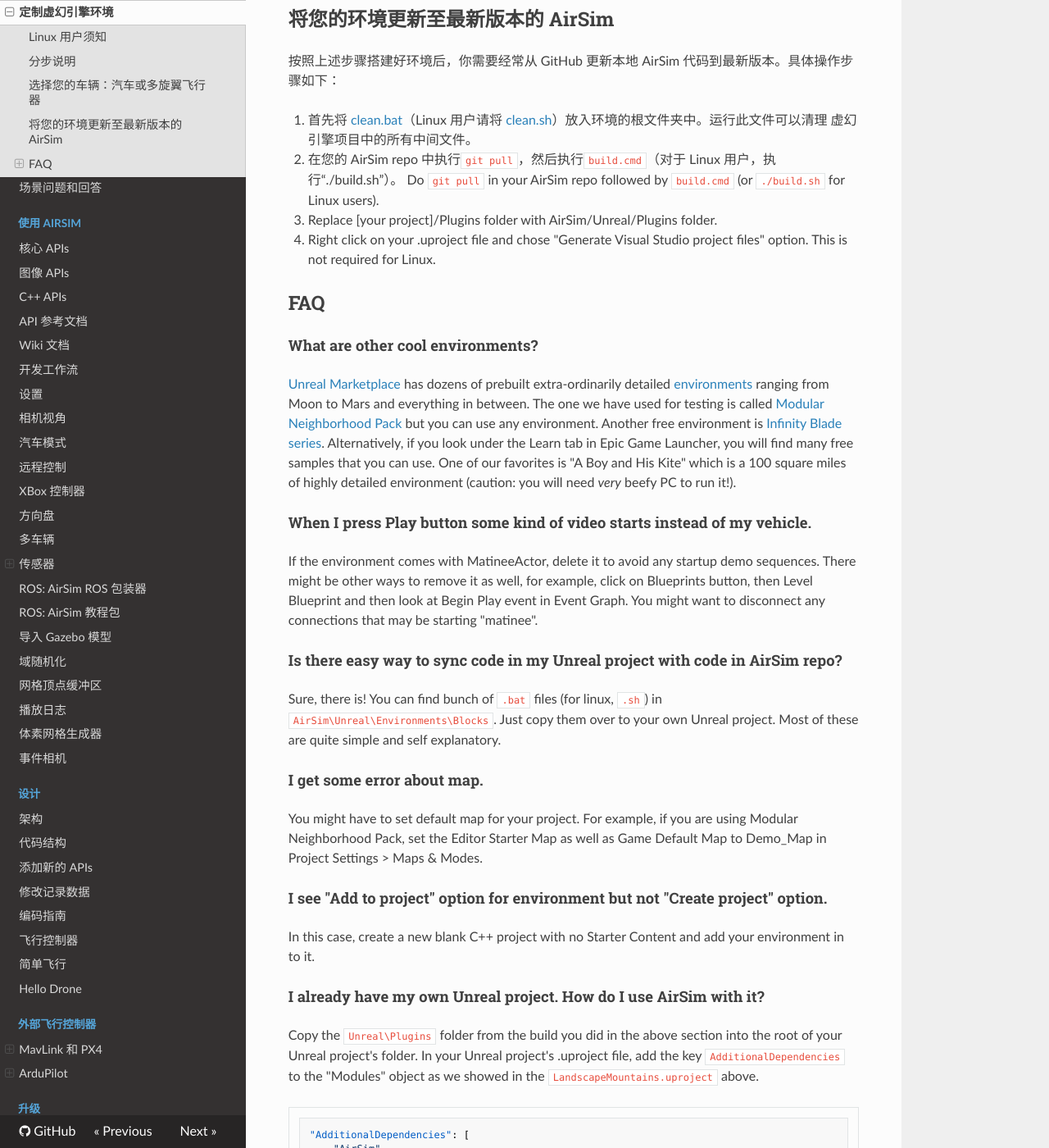
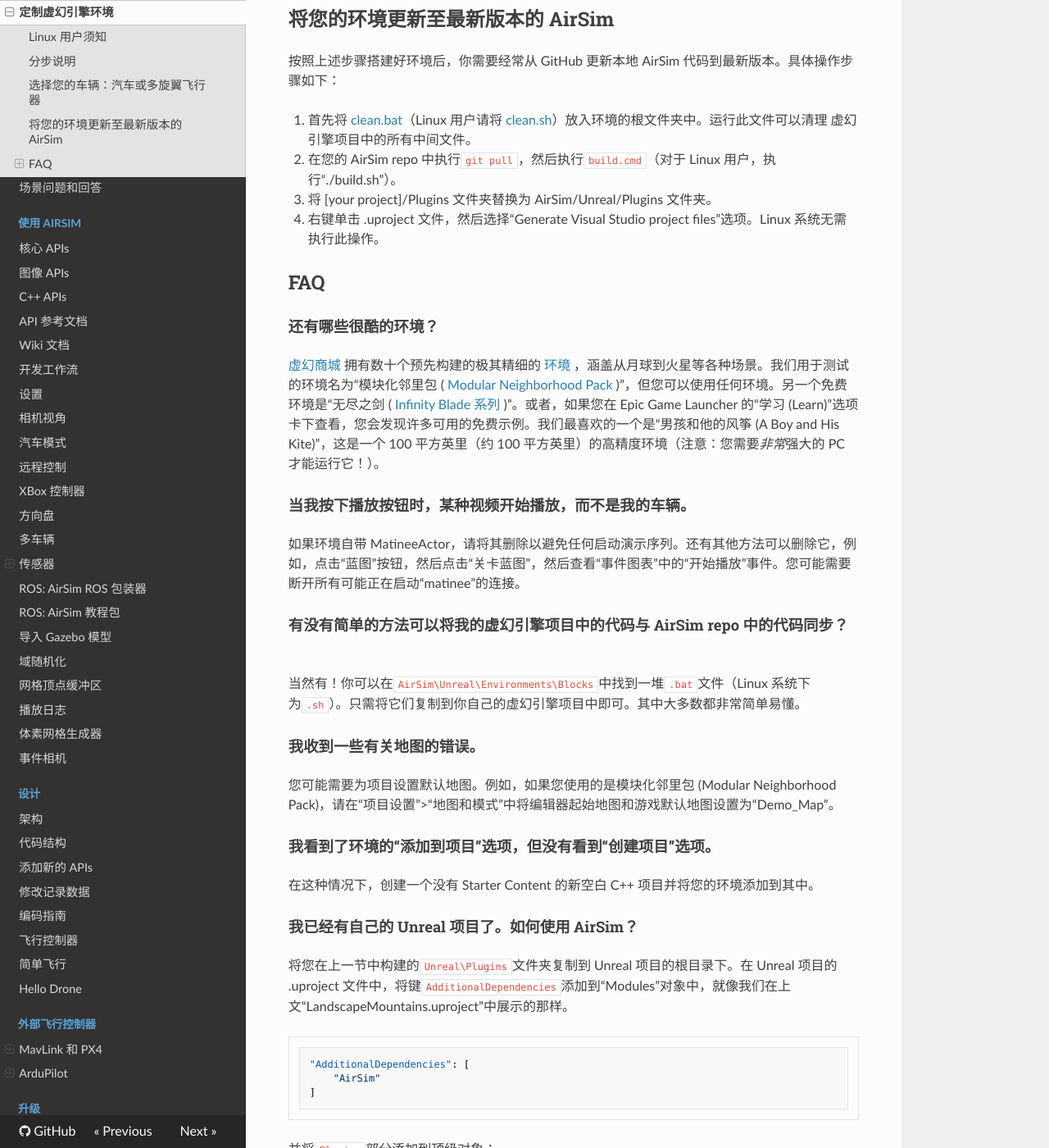
Before and after one commit to nongfu212/air_doc, an MkDocs documentation site: the page built from docs/unreal_custenv.md, in a window 1280 px wide and 1400 px high, scrolled down 4704 px. Shown: the whole window at 82% size. Built offline with MkDocs 1.6.1, drawn with Linux system fonts in a browser that asks for light colours; nearby versions of some CDN libraries; some of the changed text lies outside the part shown.

Commit message:
创建和设置虚幻环境

````diff
--- a/docs/unreal_custenv.md
+++ b/docs/unreal_custenv.md
@@ -108,38 +108,46 @@
 按照上述步骤搭建好环境后，你需要经常从 GitHub 更新本地 AirSim 代码到最新版本。具体操作步骤如下：
 
 1. 首先将 [clean.bat](https://github.com/Microsoft/AirSim/blob/main/Unreal/Environments/Blocks/clean.bat)（Linux 用户请将 [clean.sh](https://github.com/Microsoft/AirSim/blob/main/Unreal/Environments/Blocks/clean.sh)）放入环境的根文件夹中。运行此文件可以清理 虚幻引擎项目中的所有中间文件。
-2. 在您的 AirSim repo 中执行`git pull`，然后执行`build.cmd`（对于 Linux 用户，执行“./build.sh”）。 Do `git pull` in your AirSim repo followed by `build.cmd` (or `./build.sh` for Linux users).
-3. Replace [your project]/Plugins folder with AirSim/Unreal/Plugins folder.
-4. Right click on your .uproject file and chose "Generate Visual Studio project files" option. This is not required for Linux.
+2. 在您的 AirSim repo 中执行`git pull`，然后执行`build.cmd`（对于 Linux 用户，执行“./build.sh”）。
+3. 将 [your project]/Plugins 文件夹替换为 AirSim/Unreal/Plugins 文件夹。
+4. 右键单击 .uproject 文件，然后选择“Generate Visual Studio project files”选项。Linux 系统无需执行此操作。
 
 ## FAQ
 
-#### What are other cool environments?
-[Unreal Marketplace](https://www.unrealengine.com/marketplace) has dozens of prebuilt extra-ordinarily detailed [environments](https://www.unrealengine.com/marketplace/content-cat/assets/environments) ranging from Moon to Mars and everything in between. The one we have used for testing is called [Modular Neighborhood Pack](https://www.unrealengine.com/marketplace/modular-neighborhood-pack)
-but you can use any environment. Another free environment is [Infinity Blade series](https://www.unrealengine.com/marketplace/infinity-blade-plain-lands). Alternatively, if you look under the Learn tab in Epic Game Launcher, you will find many free samples that you can use. One of our favorites is "A Boy and His Kite" which is a 100 square miles of highly detailed environment (caution: you will need *very* beefy PC to run it!).
+#### 还有哪些很酷的环境？
 
-#### When I press Play button some kind of video starts instead of my vehicle.
-If the environment comes with MatineeActor, delete it to avoid any startup demo sequences. There might be other ways to remove it as well, for example, click on Blueprints button, then Level Blueprint and then look at Begin Play event in Event Graph. You might want to disconnect any connections that may be starting "matinee".
+[虚幻商城](https://www.unrealengine.com/marketplace) 拥有数十个预先构建的极其精细的 [环境](https://www.unrealengine.com/marketplace/content-cat/assets/environments) ，涵盖从月球到火星等各种场景。我们用于测试的环境名为“模块化邻里包 ( [Modular Neighborhood Pack](https://www.unrealengine.com/marketplace/modular-neighborhood-pack) )”，但您可以使用任何环境。另一个免费环境是“无尽之剑 ( [Infinity Blade 系列](https://www.unrealengine.com/marketplace/infinity-blade-plain-lands) )”。或者，如果您在 Epic Game Launcher 的“学习 (Learn)”选项卡下查看，您会发现许多可用的免费示例。我们最喜欢的一个是“男孩和他的风筝 (A Boy and His Kite)”，这是一个 100 平方英里（约 100 平方英里）的高精度环境（注意：您需要*非常*强大的 PC 才能运行它！）。
 
-#### Is there easy way to sync code in my Unreal project with code in AirSim repo?
-Sure, there is! You can find bunch of `.bat` files (for linux, `.sh`) in `AirSim\Unreal\Environments\Blocks`. Just copy them over to your own Unreal project. Most of these are quite simple and self explanatory.
 
-#### I get some error about map.
-You might have to set default map for your project. For example, if you are using Modular Neighborhood Pack, set the Editor Starter Map as well as Game Default Map to Demo_Map in Project Settings > Maps & Modes.
+#### 当我按下播放按钮时，某种视频开始播放，而不是我的车辆。
 
-#### I see "Add to project" option for environment but not "Create project" option.
-In this case, create a new blank C++ project with no Starter Content and add your environment in to it.
+如果环境自带 MatineeActor，请将其删除以避免任何启动演示序列。还有其他方法可以删除它，例如，点击“蓝图”按钮，然后点击“关卡蓝图”，然后查看“事件图表”中的“开始播放”事件。您可能需要断开所有可能正在启动“matinee”的连接。
 
-#### I already have my own Unreal project. How do I use AirSim with it?
-Copy the `Unreal\Plugins` folder from the build you did in the above section into the root of your Unreal project's folder. In your Unreal project's .uproject file, add the key `AdditionalDependencies` to the "Modules" object
-as we showed in the `LandscapeMountains.uproject` above.
+#### 有没有简单的方法可以将我的虚幻引擎项目中的代码与 AirSim repo 中的代码同步？
+
+当然有！你可以在`AirSim\Unreal\Environments\Blocks`中找到一堆`.bat`文件（Linux 系统下为`.sh`）。只需将它们复制到你自己的虚幻引擎项目中即可。其中大多数都非常简单易懂。
+
+
+#### 我收到一些有关地图的错误。
+
+您可能需要为项目设置默认地图。例如，如果您使用的是模块化邻里包 (Modular Neighborhood Pack)，请在“项目设置”>“地图和模式”中将编辑器起始地图和游戏默认地图设置为“Demo_Map”。
+
+#### 我看到了环境的“添加到项目”选项，但没有看到“创建项目”选项。
+在这种情况下，创建一个没有 Starter Content 的新空白 C++ 项目并将您的环境添加到其中。
+
+
+#### 我已经有自己的 Unreal 项目了。如何使用 AirSim？
+
+将您在上一节中构建的`Unreal\Plugins`文件夹复制到 Unreal 项目的根目录下。在 Unreal 项目的 .uproject 文件中，将键`AdditionalDependencies`添加到“Modules”对象中，就像我们在上文“LandscapeMountains.uproject”中展示的那样。
+
 ```json
 "AdditionalDependencies": [
     "AirSim"
 ]
 ```
 
-and the `Plugins` section to the top level object:
+并将`Plugins`部分添加到顶级对象：
+
 ```json
 "Plugins": [
     {
````
